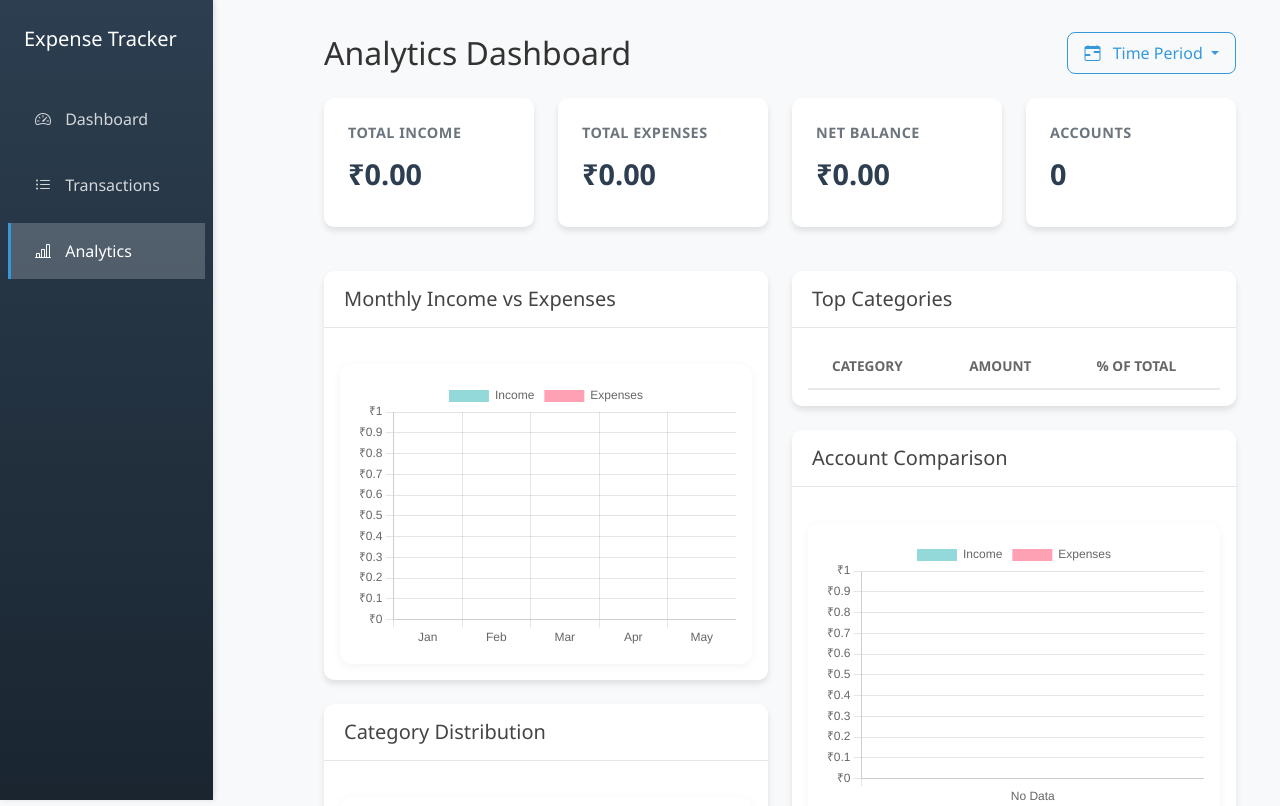
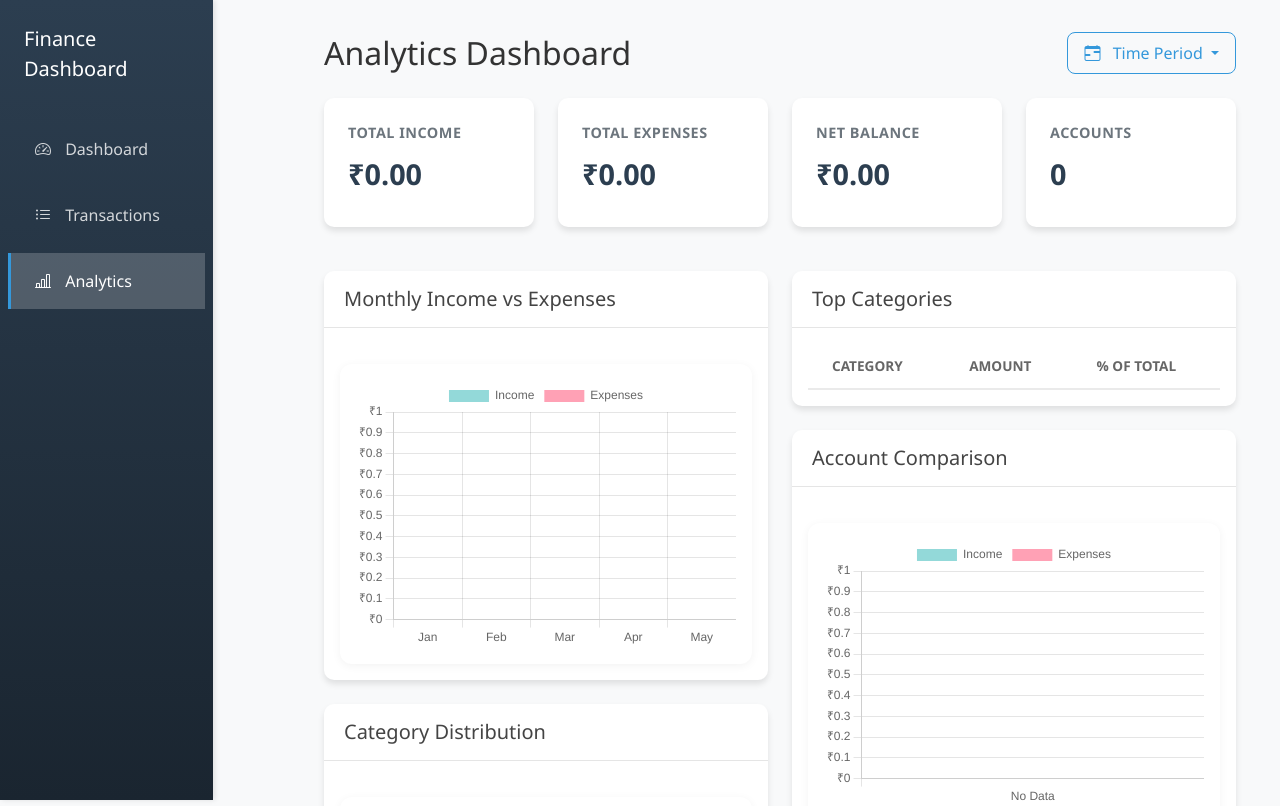
Before and after one commit to Srinidhi94/personal-finance-dashboard, a Flask app: page /dashboard in a window 1280 px wide. Shown: the top 806 px of the page. Run offline with Flask 3, Linux system fonts and the light colour scheme; data that the repository does not hold is empty.

Commit message:
Rename project from 'expense-tracker' to 'personal-finance-dashboard'

```diff
--- a/templates/base.html
+++ b/templates/base.html
@@ -3,7 +3,7 @@
 <head>
     <meta charset="UTF-8">
     <meta name="viewport" content="width=device-width, initial-scale=1.0">
-    <title>{% block title %}Smart Expense Tracker{% endblock %}</title>
+    <title>{% block title %}Personal Finance Dashboard{% endblock %}</title>
     <link href="https://cdn.jsdelivr.net/npm/bootstrap@5.3.0/dist/css/bootstrap.min.css" rel="stylesheet">
     <link rel="stylesheet" href="https://cdn.jsdelivr.net/npm/bootstrap-icons@1.11.0/font/bootstrap-icons.css">
     <link rel="stylesheet" href="{{ url_for('static', filename='css/style.css') }}">
@@ -107,7 +107,7 @@
     <div class="col-auto col-md-3 col-xl-2 px-sm-2 px-0 sidebar">
         <div class="d-flex flex-column align-items-center align-items-sm-start pt-2 text-white min-vh-100">
             <a href="/" class="d-flex align-items-center pb-3 mb-md-0 me-md-auto text-white text-decoration-none">
-                <span class="fs-5 d-none d-sm-inline p-3">Expense Tracker</span>
+                <span class="fs-5 d-none d-sm-inline p-3">Finance Dashboard</span>
             </a>
             <ul class="nav nav-pills flex-column mb-sm-auto mb-0 align-items-center align-items-sm-start w-100" id="menu">
                 <li class="nav-item w-100">
--- a/templates/dashboard.html
+++ b/templates/dashboard.html
@@ -1,6 +1,6 @@
 {% extends "base.html" %}
 
-{% block title %}Analytics - Smart Expense Tracker{% endblock %}
+{% block title %}Analytics - Personal Finance Dashboard{% endblock %}
 
 {% block content %}
 <div class="d-flex justify-content-between align-items-center mb-4">
--- a/templates/index.html
+++ b/templates/index.html
@@ -1,6 +1,6 @@
 {% extends "base.html" %}
 
-{% block title %}Dashboard - Smart Expense Tracker{% endblock %}
+{% block title %}Dashboard - Personal Finance Dashboard{% endblock %}
 
 {% block content %}
 <div class="d-flex justify-content-between align-items-center mb-4">
--- a/templates/review.html
+++ b/templates/review.html
@@ -1,6 +1,6 @@
 {% extends "base.html" %}
 
-{% block title %}Review Transactions - Smart Expense Tracker{% endblock %}
+{% block title %}Review Transactions - Personal Finance Dashboard{% endblock %}
 
 {% block content %}
 <div class="d-flex justify-content-between align-items-center mb-4">
--- a/templates/transactions.html
+++ b/templates/transactions.html
@@ -1,6 +1,6 @@
 {% extends "base.html" %}
 
-{% block title %}Transactions - Smart Expense Tracker{% endblock %}
+{% block title %}Transactions - Personal Finance Dashboard{% endblock %}
 
 {% block content %}
 <div class="d-flex justify-content-between align-items-center mb-4">
```
Also changed, not shown: CONTRIBUTING.md (+3 -3 lines), tests/pipeline_test.py (+1 -1 lines), README.md, 1 other file.
